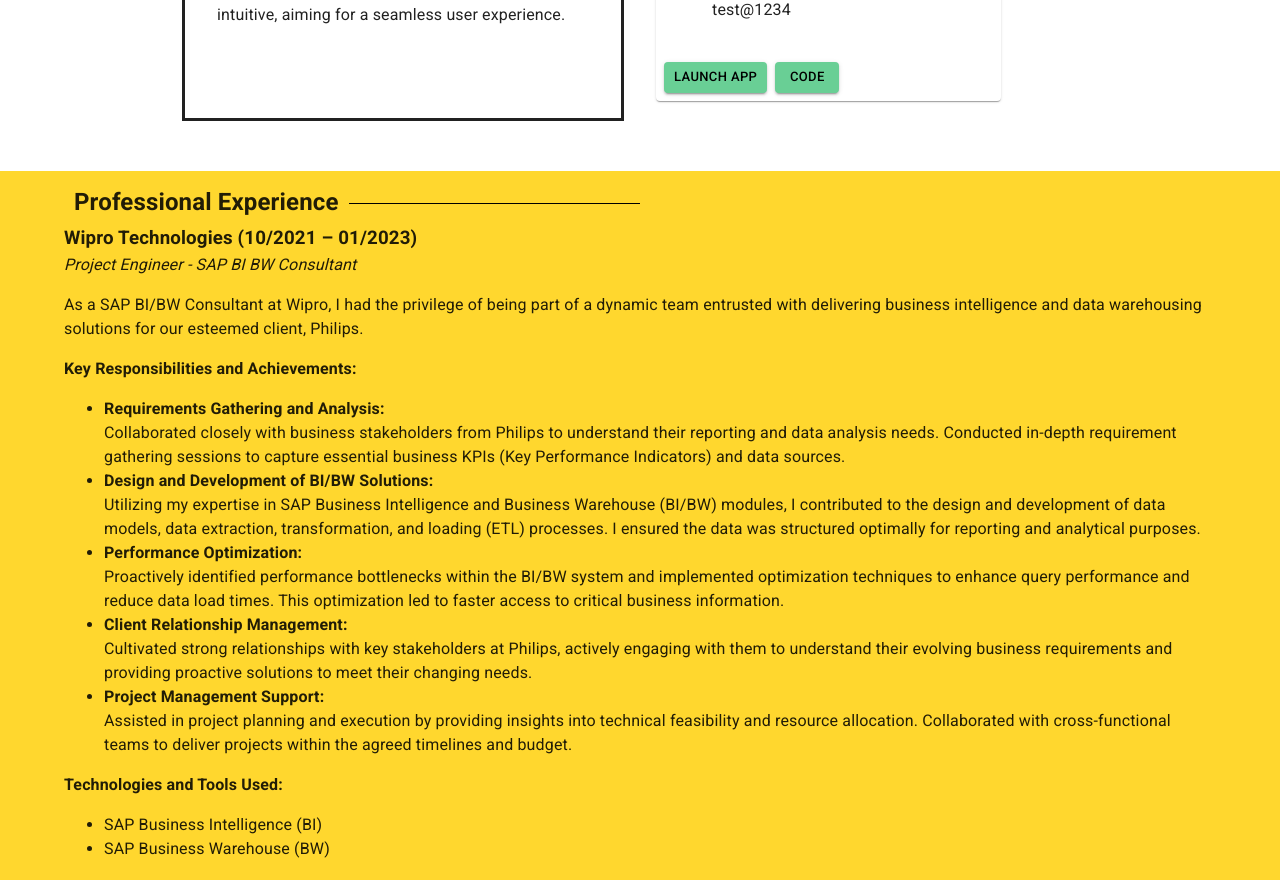
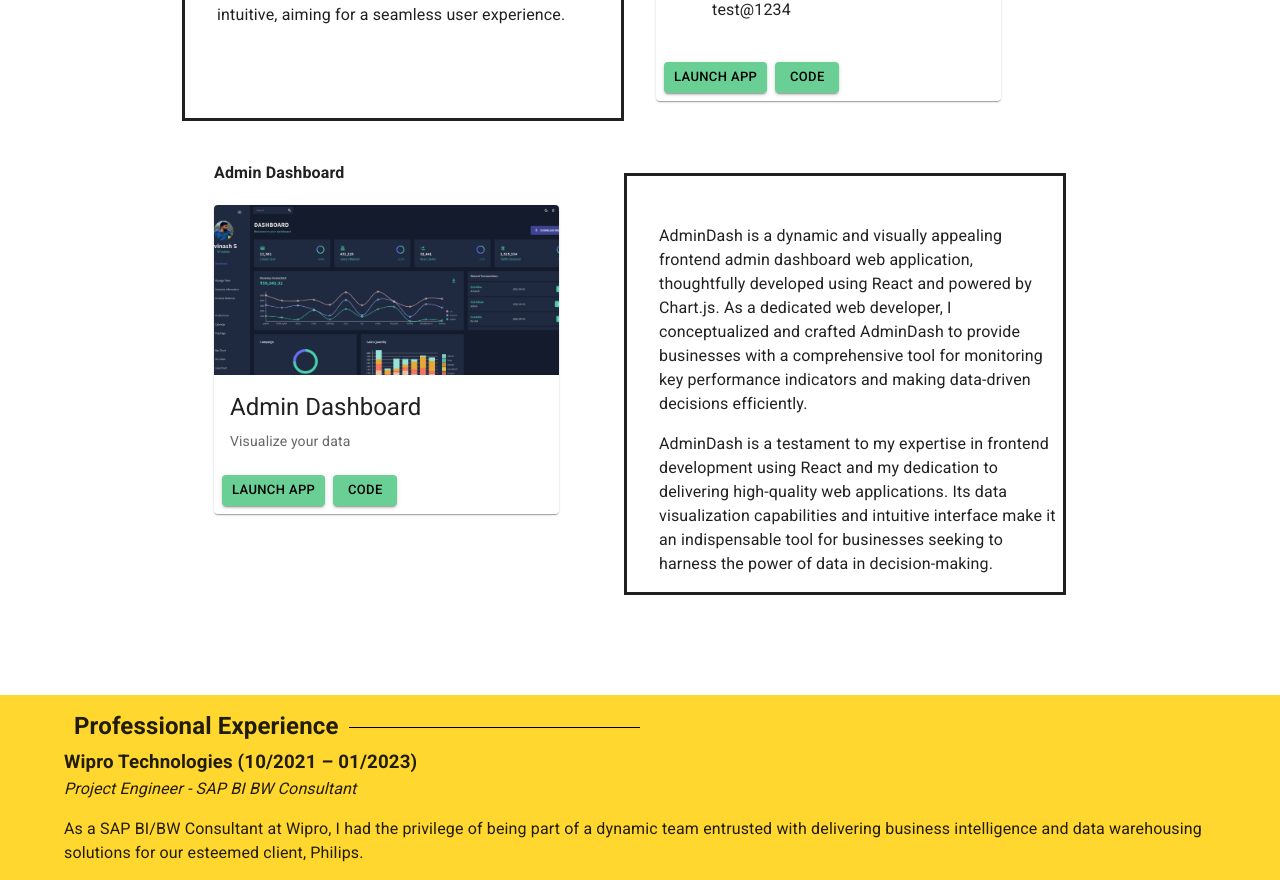
Before and after one commit to Hunter305/portfolio, a React (Vite) app: page / in a window 1280 px wide. Shown: the part 2620-3500 px from the top of the page. Built offline with nearby package versions, Linux system fonts and the light colour scheme.

Commit message:
portfolio website 99%

```diff
--- a/src/components/Projects.jsx
+++ b/src/components/Projects.jsx
@@ -10,9 +10,10 @@
 } from "@mui/material";
 import React from "react";
 import procart from "../img/procart.png";
-import urls from "../img/urls.png";
+
 import mesmer from "../img/mesmer.png";
 import tracky from "../img/tracky.png";
+import admin from "../img/admin.png";
 
 const Projects = () => {
   return (
@@ -267,18 +268,20 @@
             </Grid>
           </Grid>
         </Grid>
-        {/* <Grid item xs={12} sx={{ marginBottom: "50px" }}>
-          <h4 style={{ marginBottom: "20px", marginTop: "40px" }}>Mesmer</h4>
+        <Grid item xs={12} sx={{ marginBottom: "50px" }}>
+          <h4 style={{ marginBottom: "20px", marginTop: "40px" }}>
+            Admin Dashboard
+          </h4>
           <Grid container spacing={4}>
             <Grid item xs={12} md={6}>
               <Card sx={{ maxWidth: 345, marginBottom: "20px" }}>
-                <CardMedia sx={{ height: 170 }} image={mesmer} title="mesmer" />
+                <CardMedia sx={{ height: 170 }} image={admin} title="admin" />
                 <CardContent>
                   <Typography gutterBottom variant="h5" component="div">
-                    Mesmer
+                    Admin Dashboard
                   </Typography>
                   <Typography variant="body2" color="text.secondary">
-                    Just get mesmerized in the music
+                    Visualize your data
                     <br />
                   </Typography>
                 </CardContent>
@@ -293,7 +296,7 @@
                     }}
                   >
                     <a
-                      href="https://mesmermusic.netlify.app/"
+                      href="https://dashboard-avinashs.netlify.app/"
                       target="_blank"
                       style={{ textDecoration: "none", color: "black" }}
                     >
@@ -310,7 +313,7 @@
                     }}
                   >
                     <a
-                      href="https://github.com/Hunter305/Mesmer"
+                      href="https://github.com/Hunter305/admin_dashboard"
                       target="_blank"
                       style={{ textDecoration: "none", color: "black" }}
                     >
@@ -322,23 +325,23 @@
             </Grid>
             <Grid item xs={12} md={6} sx={{ border: "solid" }}>
               <p>
-                Mesmer is an engaging and immersive music player web application
-                built using React and powered by the Shazam API. As a passionate
-                web developer and music enthusiast, I conceptualized and created
-                Mesmer to deliver a captivating and seamless music listening
-                experience to users.
+                AdminDash is a dynamic and visually appealing frontend admin
+                dashboard web application, thoughtfully developed using React
+                and powered by Chart.js. As a dedicated web developer, I
+                conceptualized and crafted AdminDash to provide businesses with
+                a comprehensive tool for monitoring key performance indicators
+                and making data-driven decisions efficiently.
               </p>
               <p>
-                Mesmer exemplifies my proficiency in leveraging cutting-edge
-                technologies like React and integrating external APIs to create
-                interactive and feature-rich web applications. As a music player
-                that provides a captivating and personalized listening
-                experience, Mesmer is a testament to my passion for delivering
-                innovative solutions through web development.
+                AdminDash is a testament to my expertise in frontend development
+                using React and my dedication to delivering high-quality web
+                applications. Its data visualization capabilities and intuitive
+                interface make it an indispensable tool for businesses seeking
+                to harness the power of data in decision-making.
               </p>
             </Grid>
           </Grid>
-        </Grid> */}
+        </Grid>
       </Grid>
     </Container>
   );
```
Also changed, not shown: src/img/admin.png (added).
